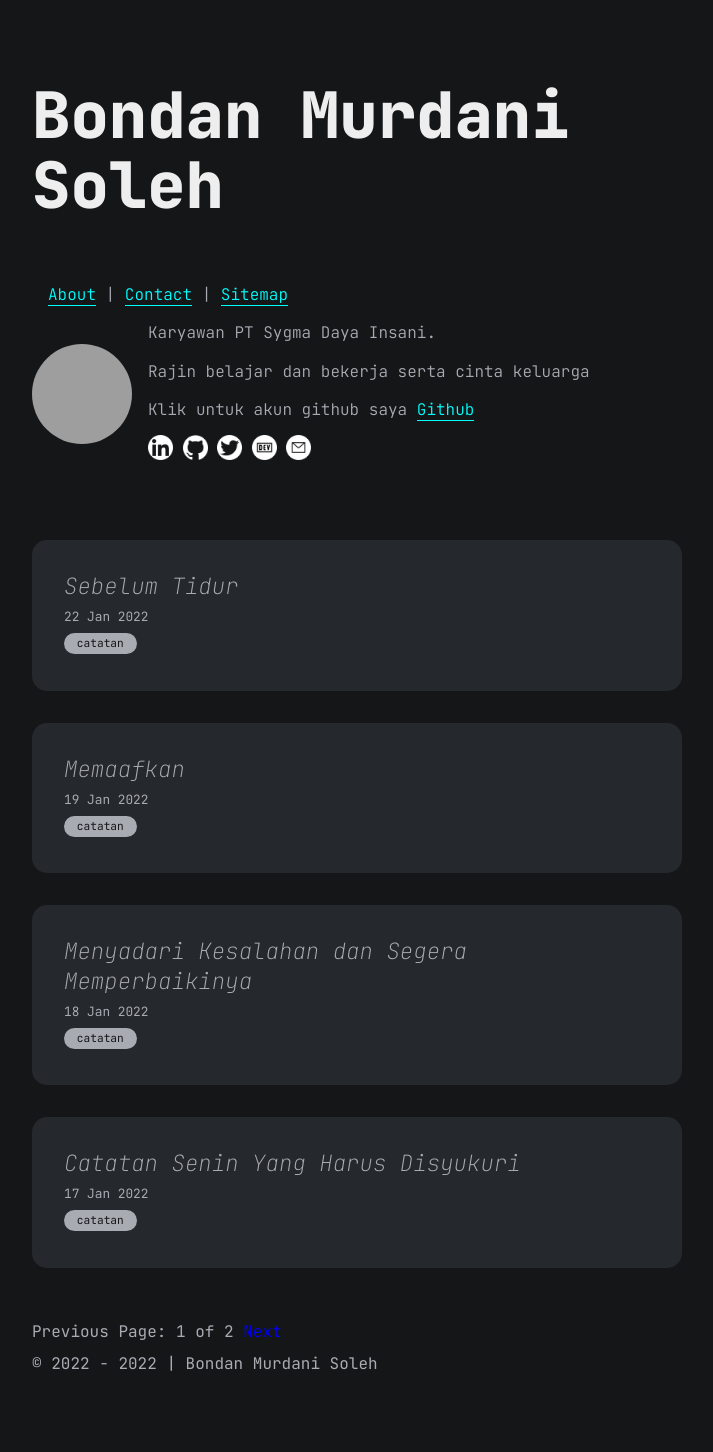
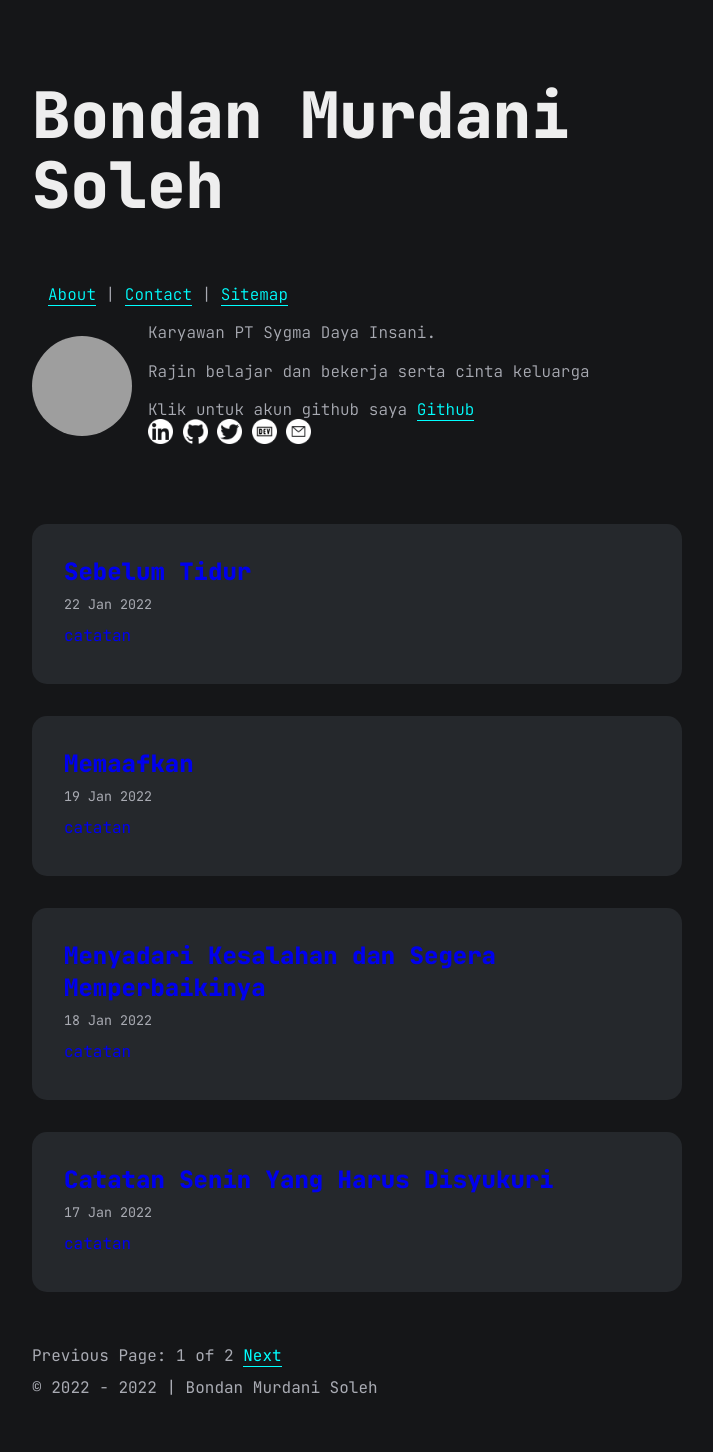
Before and after one commit to papabondan/papabondan.github.io, a Jekyll site: the page built from index.html, in a window 1280 px wide. Shown: the whole page, without its empty margins (283-996 px from the left). Built offline with Jekyll 4.4.1, drawn with Linux system fonts in a browser that asks for light colours; the list of posts is cut into pages by our own code; comment, search, counter and statistics services are not loaded; before the commit the page ends 1428 px from its top, so only the background shows below that; grey boxes are pictures that could not be loaded.

Commit message:
Update blog.css

```diff
--- a/assets/css/blog.css
+++ b/assets/css/blog.css
@@ -67,6 +67,8 @@ main {
   color: cyan;
   border-bottom: 1px solid cyan;
 }
+
+}
 #social-wrapper {
   margin-top: 1rem;
 }
@@ -94,6 +96,10 @@ main {
   border-radius: 15px;
   transition: all 0.2s ease-in-out;
 }
+.pagination a {
+  color: cyan;
+  border-bottom: 1px solid cyan;
+
 .articles .article .article-title,
 .articles .article .article-title a {
   color: var(--white-2);
```
